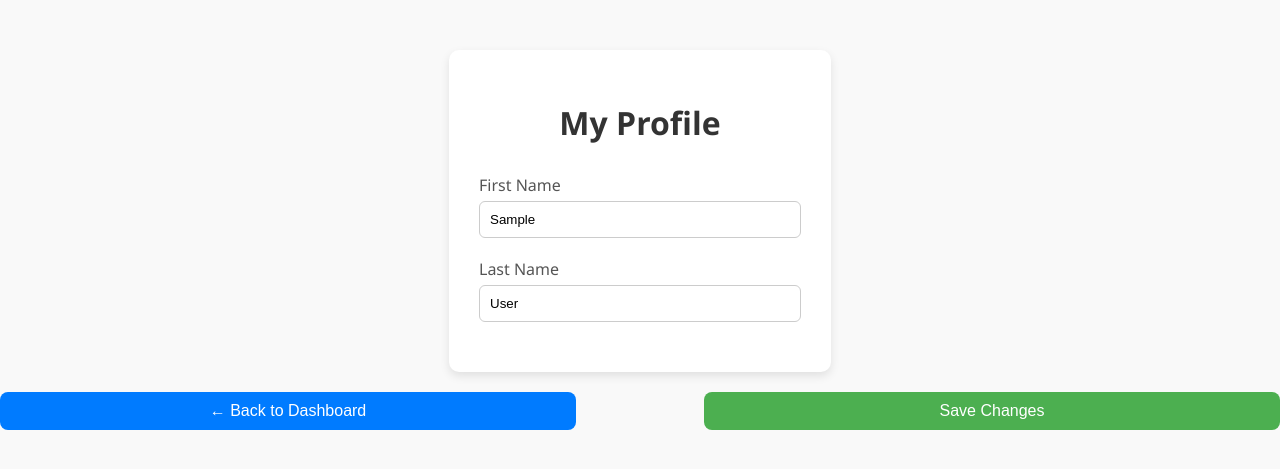
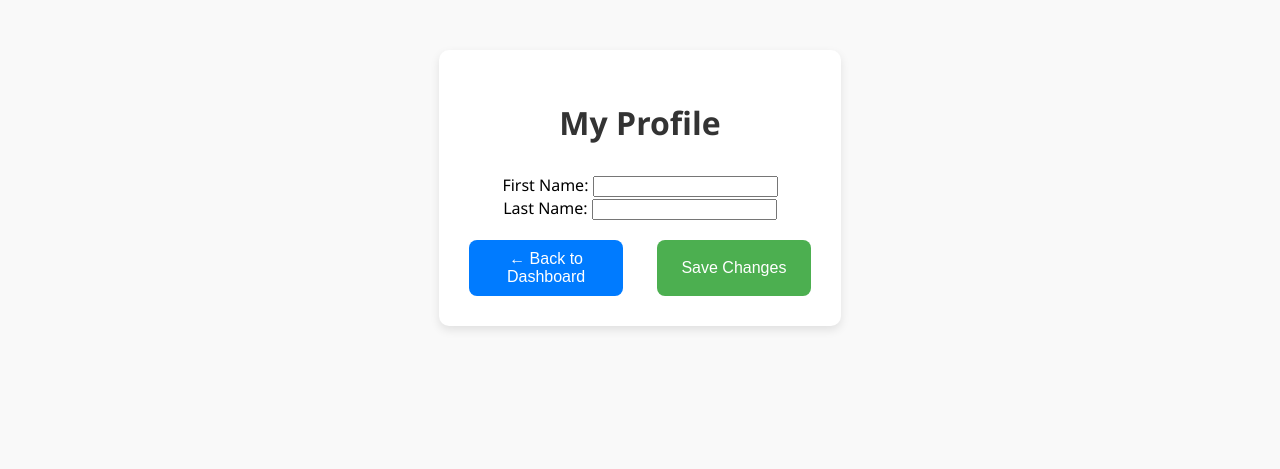
Before and after one commit to XChaitanyaX/djangotutorial, a Django app: page /login/update_profile/ in a window 1280 px wide. Shown: the top 469 px of the page. Run offline with Django 5.2, Linux system fonts and the light colour scheme; the visitor is signed in with stand-in values (Sample User, id 1).

Commit message:
changed manual fields to a django form

```diff
--- a/login/templates/login/update_profile.html
+++ b/login/templates/login/update_profile.html
@@ -9,27 +9,15 @@
 <body>
     <div class="profile-container">
         <h1>My Profile</h1>
-
         <form method="POST" action="{% url 'login:update_profile' %}">
             {% csrf_token %}
 
-            <div class="form-group">
-                <label for="first_name">First Name</label>
-                <input type="text" id="first_name" name="first_name" value="{{ user.first_name }}">
-            </div>
-
-            <div class="form-group">
-                <label for="last_name">Last Name</label>
-                <input type="text" id="last_name" name="last_name" value="{{ user.last_name }}">
-            </div>
-
-            </div>
+            {{ form.as_div }}
 
             <div class="button-bar">
                 <button type="button" class="back-button" onclick="window.location.href='{% url 'login:dashboard' %}'">← Back to Dashboard</button>
                 <button type="submit" class="save-button">Save Changes</button>
             </div>
-
         </form>
     </div>
 </body>
```
